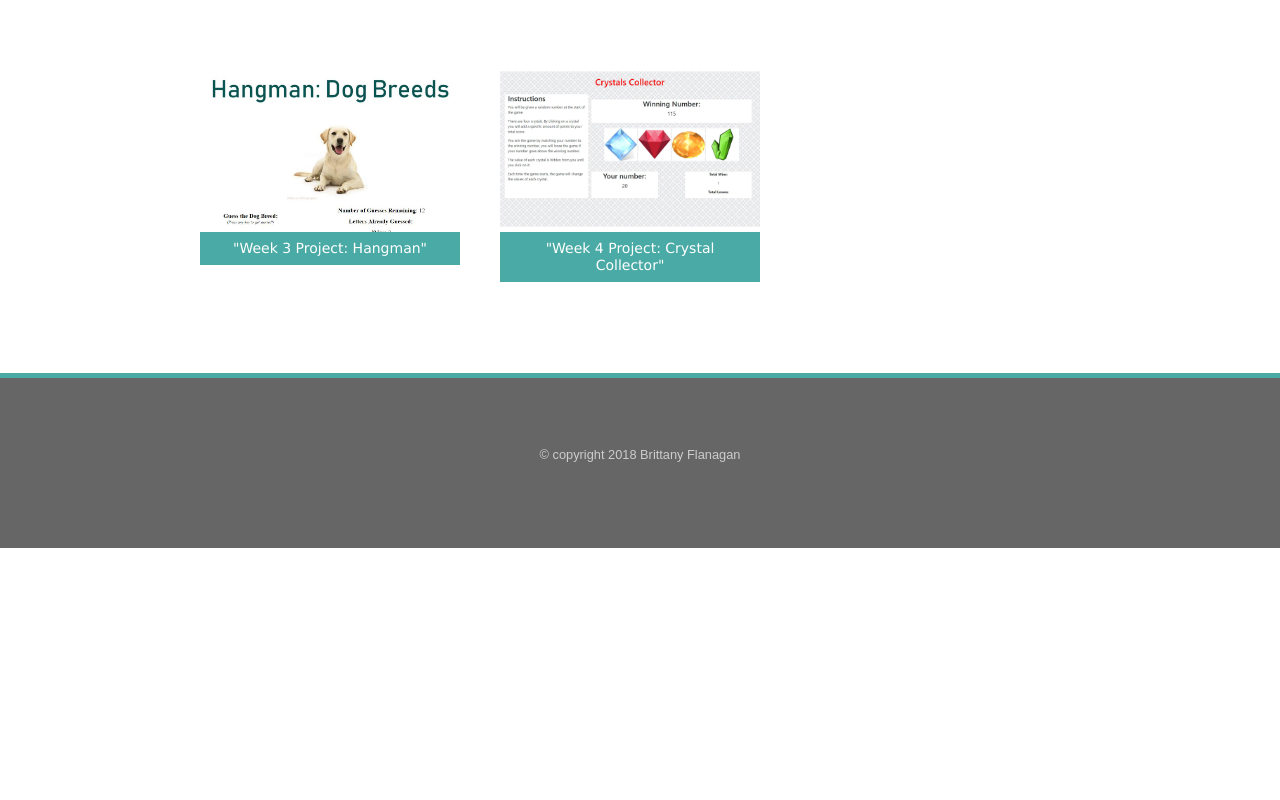
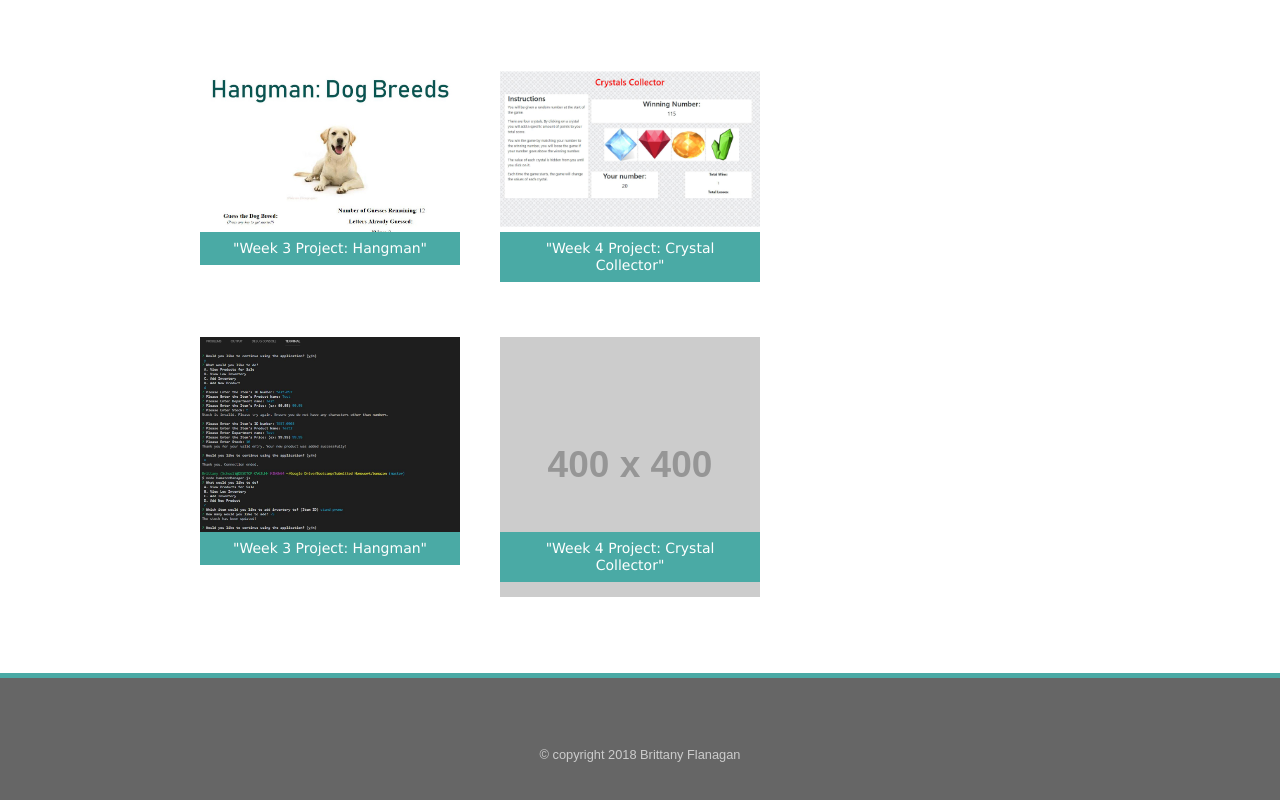
Before and after one commit to brittanycflanagan/Responsive-Portfolio, a plain HTML site: page portfolio.html in a window 1280 px wide. Shown: the part 824-1624 px from the top of the page. Before the commit the page ends 1372 px from the top, so only its background shows below. Drawn offline with Linux system fonts and the light colour scheme; placeholder pictures from the web are drawn by us.

Commit message:
adding bamazon

```diff
--- a/portfolio.html
+++ b/portfolio.html
@@ -51,6 +51,12 @@
                     <a href="https://brittanycflanagan.github.io/Hangman-Game/"><img src="assets/images/dog-hangman.JPG" class="portfolio-images" alt="dog hangman game"></a>
                     <a href="https://brittanycflanagan.github.io/week-4-game/"><img src="assets/images/CrystalCollector.jpg" class="portfolio-images" alt="crystal collector"></a>
                 </div>
+                <div class="imagecontainer clearfix">
+                    <p class="textoverimage" id="lefttext">"Week 3 Project: Hangman"</p>
+                    <p class="textoverimage" id="righttext">"Week 4 Project: Crystal Collector"</p>
+                    <a href="https://github.com/brittanycflanagan/bamazon"><img src="assets/images/bamazon.JPG" class="portfolio-images" alt="bamazon"></a>
+                    <a href=""><img src="http://placehold.it/400x400" class="portfolio-images" alt="crystal collector"></a>
+                </div>
         </div>
 
         <!-- Sidebar Code -->
```
Also changed, not shown: assets/images/bamazon.JPG (added).
